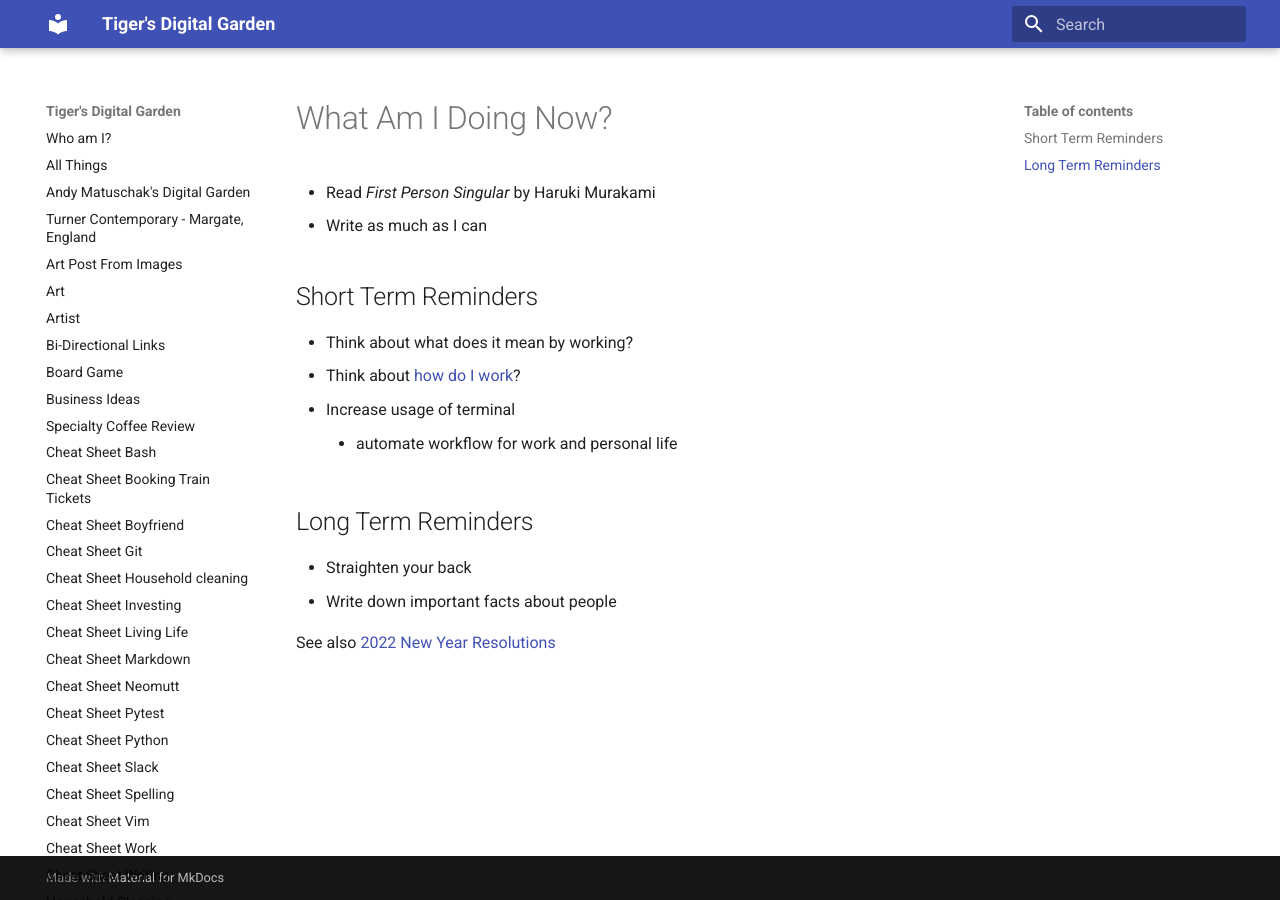
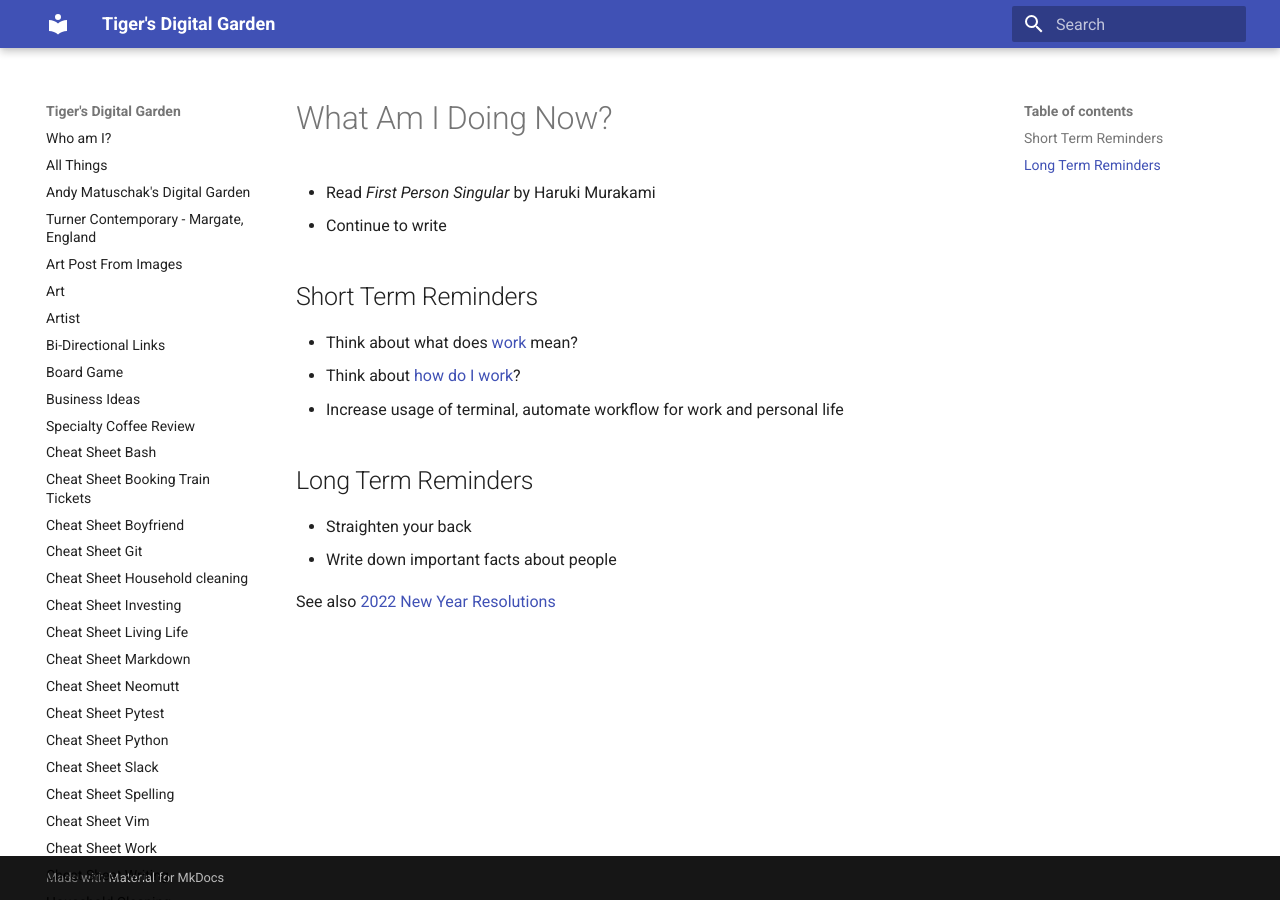
Before and after one commit to ynotstartups/notes, an MkDocs documentation site: the page built from notes/what-am-i-doing-now.md, in a window 1280 px wide. Built offline with MkDocs 1.6.1 and Material for MkDocs 9.7.7, drawn with Linux system fonts in a browser that asks for light colours.

Commit message:
update what I am doing

```diff
--- a/notes/what-am-i-doing-now.md
+++ b/notes/what-am-i-doing-now.md
@@ -1,14 +1,13 @@
 # What Am I Doing Now?
 
 - Read _First Person Singular_ by Haruki Murakami
-- Write as much as I can
+- Continue to write
 
 ## Short Term Reminders
 
-- Think about what does it mean by working?
+- Think about what does [work](index-work.md) mean?
 - Think about [how do I work](work-routine.md)?
-- Increase usage of terminal
-    - automate workflow for work and personal life
+- Increase usage of terminal, automate workflow for work and personal life
 
 ## Long Term Reminders
 
```
